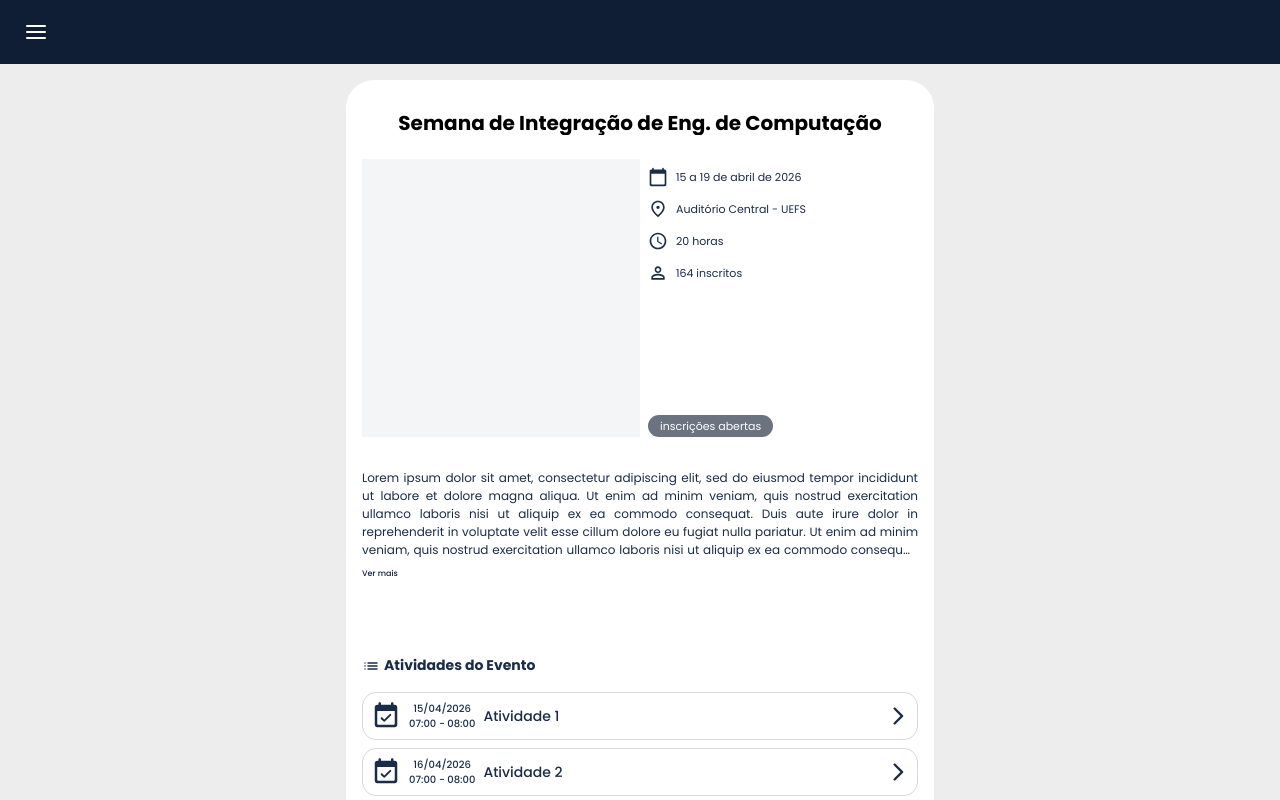
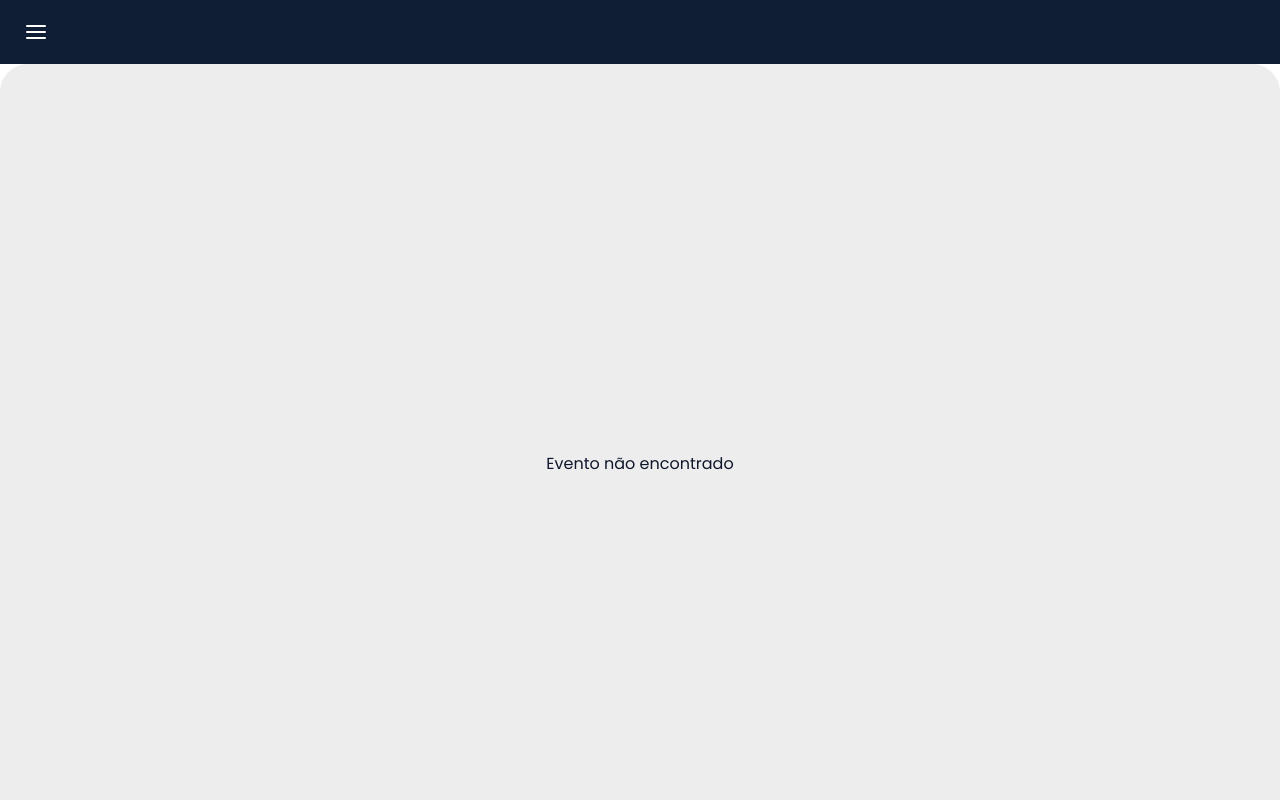
Before and after one commit to UCE020/UCE020-Front, a Next.js app: page /event in a window 1280 px wide. Shown: the top 800 px of the page. Built offline with nearby package versions, Linux system fonts and the light colour scheme; what @mui/material-nextjs would draw is missing.

Commit message:
refactor: up EventDetailPage and update event mock data structure

```diff
--- /dev/null
+++ b/src/app/(private)/event/[id]/page.tsx
@@ -0,0 +1,13 @@
+import { EventDetailView } from '@/features/event/components/EventDetailView';
+
+interface EventDetailPageProps {
+  params: Promise<{
+    id: string;
+  }>;
+}
+
+export default async function EventDetailPage({ params }: EventDetailPageProps) {
+  const { id } = await params;
+
+  return <EventDetailView eventId={id} />;
+}
--- a/src/app/(private)/event/page.tsx
+++ b/src/app/(private)/event/page.tsx
@@ -1,5 +1,18 @@
-import { EventDetailView } from '@/features/event/components/EventDetailView';
+import { AppPageContainer } from '@/components/layout/AppPageContainer';
 
-export default function EventDetailPage() {
-  return <EventDetailView />;
+export default function EventPage() {
+  return (
+    <AppPageContainer
+      sx={{
+        borderRadius: '28px',
+        minHeight: '100dvh',
+        display: 'flex',
+        alignItems: 'center',
+        justifyContent: 'center',
+        textAlign: 'center',
+      }}
+    >
+      <p>Evento não encontrado</p>
+    </AppPageContainer>
+  );
 }
--- a/src/app/(private)/home/page.tsx
+++ b/src/app/(private)/home/page.tsx
@@ -1,11 +1,9 @@
 "use client";
 
-import { useState } from "react";
 import { Box } from "@mui/material";
 import { Event } from "@/types/event";
-
+import { useRouter } from 'next/navigation';
 import { Searchbar, } from "@/components/ui";
-import { ActivityModal } from "@/components/modals";
 import {
   GreetingSection,
   QuickActions,
@@ -17,15 +15,11 @@ import {
 const USER = { name: "João" };
 
 export default function HomePage() {
+  const router = useRouter();
   const { search, setSearch, filteredEvents } = useHomeEvents();
-  const [selectedEvent, setSelectedEvent] = useState<Event | null>(null);
 
   function handleEventClick(event: Event) {
-    setSelectedEvent(event);
-  }
-
-  function handleCloseModal() {
-    setSelectedEvent(null);
+    router.push(`/event/${event.id}`);
   }
 
   return (
@@ -48,25 +42,6 @@ export default function HomePage() {
         />
       </Box>
 
-      {selectedEvent && (
-        <ActivityModal
-          open={!!selectedEvent}
-          onClose={handleCloseModal}
-          // Campos que existem no Event
-          title={selectedEvent.name}
-          image={selectedEvent.imageUrl}
-          startDate={selectedEvent.startDate}
-          endDate={selectedEvent.endDate}
-          // TODO: substituir pelos dados reais da API
-          location="A definir"
-          hours={0}
-          participantsCount={0}
-          status="active"
-          description=""
-          variant="signup"
-          onSignup={() => console.log("Inscrever:", selectedEvent.id)}
-        />
-      )}
     </Box>
   );
 }
--- a/src/features/event/components/EventDetailView.tsx
+++ b/src/features/event/components/EventDetailView.tsx
@@ -5,17 +5,39 @@ import { useRouter } from 'next/navigation';
 import { ActivityModal, ScheduleCard } from '@/components/modals';
 import { ContentCard } from '@/components/layout/ContentCard';
 import { AppPageContainer } from '@/components/layout/AppPageContainer';
-import { MOCK_EVENT } from '@/mocks/event';
+import { MOCK_EVENTS } from '@/mocks/event';
 import { MOCK_USER } from '@/mocks/user';
 import { getActivityModalVariant } from '@/features/event/utils/getActivityModalVariant';
 import { EventActivitiesSection } from './EventActivitiesSection';
 import { OrganizerEventActions } from './OrganizerEventActions';
 import type { Activity } from '@/types/activity';
 
-export function EventDetailView() {
+interface EventDetailViewProps {
+  eventId: string;
+}
+
+export function EventDetailView({ eventId }: EventDetailViewProps) {
   const router = useRouter();
   const [selectedActivity, setSelectedActivity] = useState<Activity | null>(null);
   const [enrolledActivities, setEnrolledActivities] = useState<string[]>([]);
+  const event = MOCK_EVENTS[eventId as keyof typeof MOCK_EVENTS];
+
+  if (!event) {
+    return (
+      <AppPageContainer
+        sx={{
+          borderRadius: '28px',
+          minHeight: '100dvh',
+          display: 'flex',
+          alignItems: 'center',
+          justifyContent: 'center',
+          textAlign: 'center',
+        }}
+      >
+        <p>Evento não encontrado</p>
+      </AppPageContainer>
+    );
+  }
 
   const role = MOCK_USER.role;
   const isOrganizer = role === 'organizer';
@@ -50,21 +72,21 @@ export function EventDetailView() {
     <AppPageContainer sx={{ gap: 3 }}>
       <ContentCard sx={{ borderRadius: '28px', gap: 0 }}>
         <ScheduleCard
-          title={MOCK_EVENT.name}
-          image={MOCK_EVENT.imageUrl}
-          startDate={MOCK_EVENT.startDate}
-          endDate={MOCK_EVENT.endDate}
-          location={MOCK_EVENT.location}
-          hours={MOCK_EVENT.hours}
-          participantsCount={MOCK_EVENT.participantsCount}
-          status={MOCK_EVENT.status}
-          description={MOCK_EVENT.description}
+          title={event.name}
+          image={event.imageUrl}
+          startDate={event.startDate}
+          endDate={event.endDate}
+          location={event.location}
+          hours={event.hours}
+          participantsCount={event.participantsCount}
+          status={event.status}
+          description={event.description}
         />
 
         {isOrganizer && <OrganizerEventActions />}
 
         <EventActivitiesSection
-          activities={MOCK_EVENT.activities}
+          activities={event.activities}
           onSelectActivity={setSelectedActivity}
         />
       </ContentCard>
@@ -73,12 +95,12 @@ export function EventDetailView() {
         open={!!selectedActivity}
         onClose={() => setSelectedActivity(null)}
         title={selectedActivity?.title ?? ''}
-        image={MOCK_EVENT.imageUrl}
+        image={event.imageUrl}
         startDate={selectedActivity?.startDate ?? ''}
         endDate={selectedActivity?.endDate ?? ''}
-        location={MOCK_EVENT.location}
-        hours={MOCK_EVENT.hours}
-        participantsCount={MOCK_EVENT.participantsCount}
+        location={event.location}
+        hours={event.hours}
+        participantsCount={event.participantsCount}
         status={selectedActivity?.status ?? ''}
         description={selectedActivity?.description ?? ''}
         variant={activityModalVariant}
--- a/src/mocks/event.ts
+++ b/src/mocks/event.ts
@@ -1,6 +1,7 @@
 import type { Activity } from '@/types/activity';
 
-export const MOCK_EVENT = {
+export const MOCK_EVENTS = {
+  '1': {
     id: '1',
     name: 'Semana de Integração de Eng. de Computação',
     startDate: '2026-04-15T07:00:00',
@@ -69,4 +70,40 @@ export const MOCK_EVENT = {
         status: 'inscrições abertas',
       },
     ] as Activity[],
+  },
+  '2': {
+    id: '2',
+    name: '50 anos UEFS',
+    startDate: '2026-04-15T07:00:00',
+    endDate: '2026-04-19T18:00:00',
+    imageUrl: '',
+    location: 'Teatro - UEFS',
+    description:
+      'Lorem ipsum dolor sit amet, consectetur adipiscing elit, sed do eiusmod tempor incididunt ut labore et dolore magna aliqua. Ut enim ad minim veniam, quis nostrud exercitation ullamco laboris nisi ut aliquip ex ea commodo consequat. Duis aute irure dolor in reprehenderit in voluptate velit esse cillum dolore eu fugiat nulla pariatur. Ut enim ad minim veniam, quis nostrud exercitation ullamco laboris nisi ut aliquip ex ea commodo consequat. Duis aute irure dolor in reprehenderit in voluptate velit esse cillum dolore eu fugiat nulla pariatur.',
+    participantsCount: 839,
+    hours: 80,
+    status: 'inscrições abertas',
+    activities: [
+      {
+        id: 'a1',
+        title: 'Unidos pelo samba',
+        startDate: '2026-04-15T07:00:00',
+        endDate: '2026-04-15T08:00:00',
+        status: 'inscrições abertas',
+        description:
+          'Lorem ipsum dolor sit amet, consectetur adipiscing elit, sed do eiusmod tempor incididunt ut labore et dolore magna aliqua. Ut enim ad minim veniam, quis nostrud exercitation ullamco laboris nisi ut aliquip ex ea commodo consequat. Duis aute irure dolor in reprehenderit in voluptate velit esse cillum dolore eu fugiat nulla pariatur. Ut enim ad minim veniam, quis nostrud exercitation ullamco laboris nisi ut aliquip ex ea commodo consequat. Duis aute irure dolor in reprehenderit in voluptate velit esse cillum dolore eu fugiat nulla pariatur.',
+      },
+      {
+        id: 'a2',
+        title: 'Lavagem do CUCA',
+        startDate: '2026-04-16T07:00:00',
+        endDate: '2026-04-16T08:00:00',
+        status: 'inscrições encerradas',
+        description:
+          'Lorem ipsum dolor sit amet, consectetur adipiscing elit, sed do eiusmod tempor incididunt ut labore et dolore magna aliqua.',
+      },
+    ] as Activity[],
+  },
 };
+
+export const MOCK_EVENT = MOCK_EVENTS['1'];
```
Lines whose indentation alone changed are shown as unchanged.
